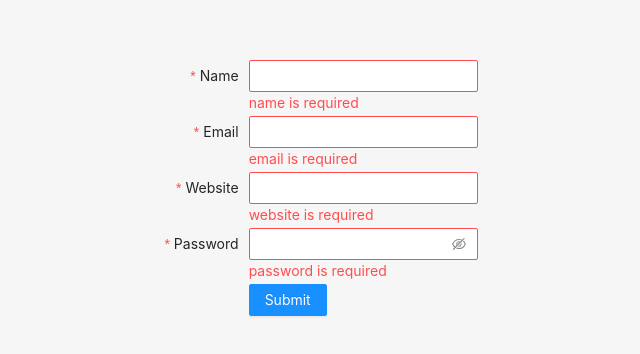
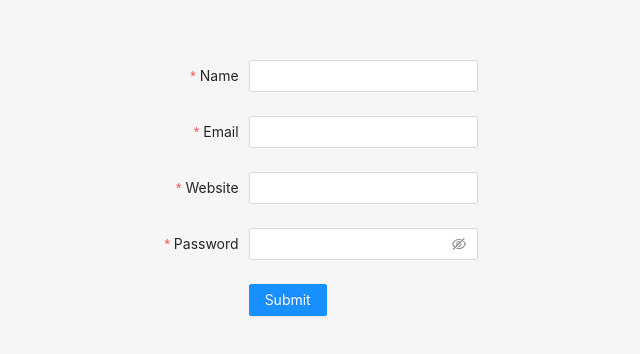
Before and after one commit to victorreis/simple-form-react, a React (Create React App) app: page / in a window 1280 px wide. Shown: the part 200-554 px from the top of the page, without its empty margins (334-974 px from the left). Built offline with nearby package versions, Linux system fonts and the light colour scheme.

Commit message:
refactor: update Form to make use of the FormContext and simplify the validation process

```diff
--- a/src/Form.tsx
+++ b/src/Form.tsx
@@ -1,100 +1,35 @@
-import * as React from "react";
+import React, { ChangeEvent, useContext } from "react";
 import { Form, Input, Button } from "antd";
+
+import { FieldValidation, VALIDATIONS } from "./Configs/Validation.config";
+import { FormContext } from "./Form.context";
 import {
   RegistrationProps,
   FormDataKey,
-  FormData,
   FormValues,
+  FormDataValue,
 } from "./Form.types";
-import { ChangeEvent, useEffect } from "react";
-import { FieldValidation, VALIDATIONS } from "./Configs/Validation.config";
 
 export const RegistrationForm: React.FC<RegistrationProps> = ({
   onSuccess,
 }) => {
-  const [fieldData, setFieldData] = React.useState<FormData>({
-    name: {
-      value: "",
-      validateStatus: "success",
-      help: "",
-    },
-    email: {
-      value: "",
-      validateStatus: "success",
-      help: "",
-    },
-    password: {
-      value: "",
-      validateStatus: "success",
-      help: "",
-    },
-    website: {
-      value: "",
-      validateStatus: "success",
-      help: "",
-    },
-  });
+  const { fieldsData, updateFieldsData } = useContext(FormContext);
 
   const layout = {
     labelCol: { span: 8 },
     wrapperCol: { span: 16 },
   };
 
-  const showIsRequiredErrorMessage = () => {
-    setFieldData((prevState) => ({
-      ...prevState,
-      ...Object.fromEntries(
-        Object.entries(prevState).map(([fieldKey, fieldData]) => {
-          const help =
-            fieldData.value.length === 0
-              ? `${fieldKey} is required`
-              : fieldData.help;
-          const updatedFieldData = {
-            ...fieldData,
-            help,
-            validateStatus: help ? "error" : "sucess",
-          };
-
-          return [fieldKey, updatedFieldData];
-        })
-      ),
-    }));
-  };
-
-  const areAllFieldsValid = () => {
-    return Object.entries(fieldData).every(
-      ([_, value]) => value.validateStatus === "success"
-    );
-  };
-
-  const onSubmit = () => {
-    if (areAllFieldsValid()) {
-      const fieldValuesObject = Object.fromEntries(
-        Object.entries(fieldData).map(([key, value]) => [key, value.value])
-      ) as FormValues;
-
-      onSuccess(fieldValuesObject);
-      return;
-    }
-
-    showIsRequiredErrorMessage();
-  };
-
   const isFieldValid = (field: FormDataKey, value: string) => {
     const errorMessages: string[] = [];
     let isValid = false;
 
-    if (Array.isArray(VALIDATIONS[field])) {
-      isValid = (VALIDATIONS[field] as FieldValidation[]).every((field) => {
-        const valid = field.regex.test(value);
-        if (!valid) errorMessages.push(field.errorMessage);
-        return valid;
-      });
-    } else {
-      const { regex, errorMessage } = VALIDATIONS[field] as FieldValidation;
-      isValid = regex.test(value);
-      if (!isValid) errorMessages.push(errorMessage);
-    }
+    isValid = (VALIDATIONS[field] as FieldValidation[]).every((field) => {
+      const valid = field.regex.test(value);
+      if (!valid) errorMessages.push(field.errorMessage);
+      return valid;
+    });
+
     return { isValid, errorMessages };
   };
 
@@ -104,7 +39,7 @@ export const RegistrationForm: React.FC<RegistrationProps> = ({
       const { isValid, errorMessages } = isFieldValid(field, value);
       const help = errorMessages.join("");
 
-      setFieldData((prevState) => ({
+      updateFieldsData((prevState) => ({
         ...prevState,
         [field]: {
           value,
@@ -114,9 +49,46 @@ export const RegistrationForm: React.FC<RegistrationProps> = ({
       }));
     };
 
-  useEffect(() => {
-    showIsRequiredErrorMessage();
-  }, []);
+  const validateFieldsUpdateStatusAndShowErrors = () => {
+    updateFieldsData((prevState) => ({
+      ...prevState,
+      ...Object.fromEntries(
+        Object.entries(prevState).map(([fieldKey, fieldValue]) => {
+          const { isValid, errorMessages } = isFieldValid(
+            fieldKey as FormDataKey,
+            fieldValue.value
+          );
+          const updatedFieldValue: FormDataValue = {
+            ...fieldValue,
+            help: errorMessages.join(""),
+            validateStatus: isValid ? "success" : "error",
+          };
+
+          return [fieldKey, updatedFieldValue];
+        })
+      ),
+    }));
+  };
+
+  const areAllFieldsValid = () => {
+    return Object.entries(fieldsData).every(
+      ([fieldKey, fieldValue]) =>
+        isFieldValid(fieldKey as FormDataKey, fieldValue.value).isValid
+    );
+  };
+
+  const onSubmit = () => {
+    if (areAllFieldsValid()) {
+      const fieldValuesObject = Object.fromEntries(
+        Object.entries(fieldsData).map(([key, value]) => [key, value.value])
+      ) as FormValues;
+
+      onSuccess(fieldValuesObject);
+      return;
+    }
+
+    validateFieldsUpdateStatusAndShowErrors();
+  };
 
   return (
     <div className="form-container">
@@ -126,20 +98,20 @@ export const RegistrationForm: React.FC<RegistrationProps> = ({
           name="name"
           label="Name"
           required
-          {...fieldData.name}
+          {...fieldsData.name}
         >
-          <Input onChange={updateField("name")} value={fieldData.name.value} />
+          <Input onChange={updateField("name")} value={fieldsData.name.value} />
         </Form.Item>
         <Form.Item
           data-testid="email"
           name="email"
           label="Email"
           required
-          {...fieldData.email}
+          {...fieldsData.email}
         >
           <Input
             onChange={updateField("email")}
-            value={fieldData.email.value}
+            value={fieldsData.email.value}
           />
         </Form.Item>
         <Form.Item
@@ -147,11 +119,11 @@ export const RegistrationForm: React.FC<RegistrationProps> = ({
           name="website"
           label="Website"
           required
-          {...fieldData.website}
+          {...fieldsData.website}
         >
           <Input
             onChange={updateField("website")}
-            value={fieldData.website.value}
+            value={fieldsData.website.value}
           />
         </Form.Item>
         <Form.Item
@@ -159,11 +131,11 @@ export const RegistrationForm: React.FC<RegistrationProps> = ({
           label="Password"
           name="password"
           required
-          {...fieldData.password}
+          {...fieldsData.password}
         >
           <Input.Password
             onChange={updateField("password")}
-            value={fieldData.password.value}
+            value={fieldsData.password.value}
           />
         </Form.Item>
 
```
